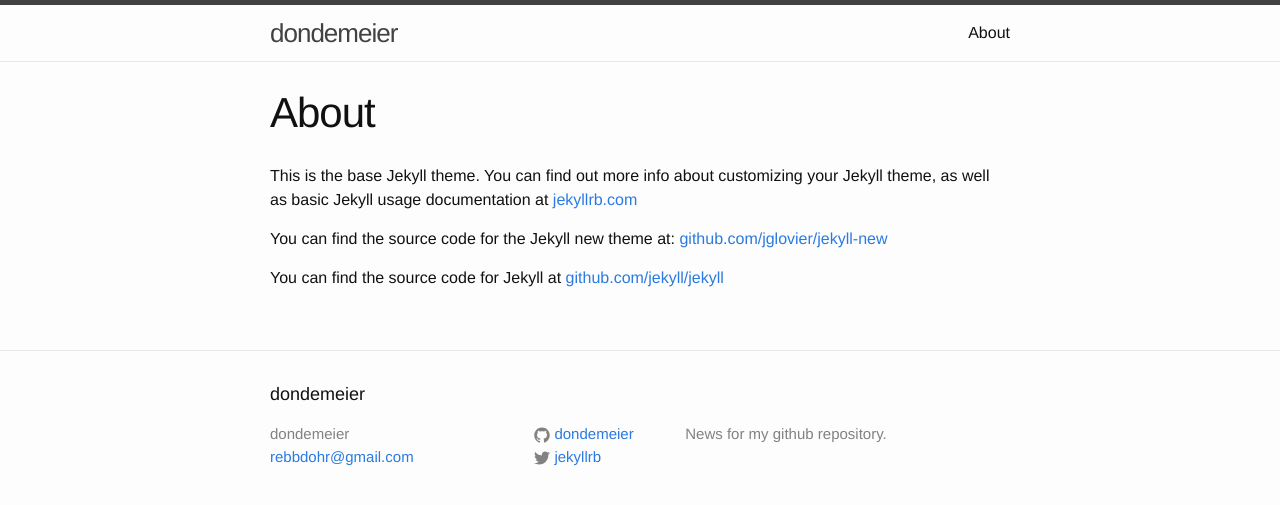
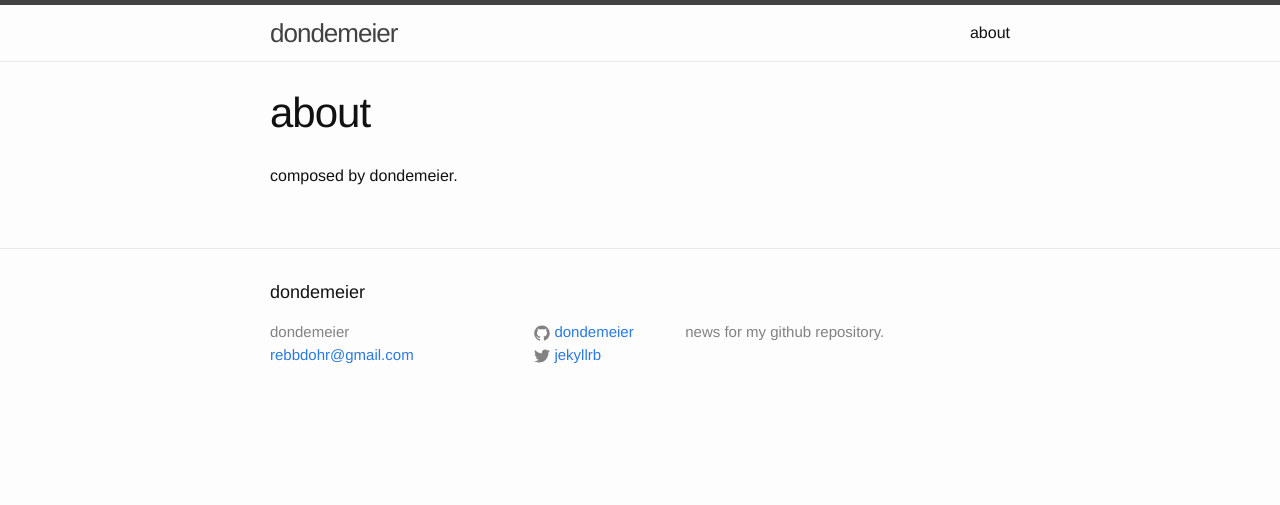
Before and after one commit to dondemeier/dondemeier.github.io, a Jekyll site: the page built from about.md, in a window 1280 px wide. Shown: the top 505 px of the page. Built offline with Jekyll 4.4.1, drawn with Linux system fonts in a browser that asks for light colours.

Commit message:
cleaning up part 2

```diff
--- a/_config.yml
+++ b/_config.yml
@@ -2,7 +2,7 @@
 title: dondemeier
 email: rebbdohr@gmail.com
 description: > # this means to ignore newlines until "baseurl:"
-  News for my github repository.
+  news for my github repository.
 baseurl: "" # the subpath of your site, e.g. /blog/
 url: "http://yourdomain.com" # the base hostname & protocol for your site
 twitter_username: jekyllrb
--- a/about.md
+++ b/about.md
@@ -1,11 +1,7 @@
 ---
 layout: page
-title: About
+title: about
 permalink: /about/
 ---
 
-This is the base Jekyll theme. You can find out more info about customizing your Jekyll theme, as well as basic Jekyll usage documentation at [jekyllrb.com](http://jekyllrb.com/)
-
-You can find the source code for the Jekyll new theme at: [github.com/jglovier/jekyll-new](https://github.com/jglovier/jekyll-new)
-
-You can find the source code for Jekyll at [github.com/jekyll/jekyll](https://github.com/jekyll/jekyll)
+composed by dondemeier.
```
